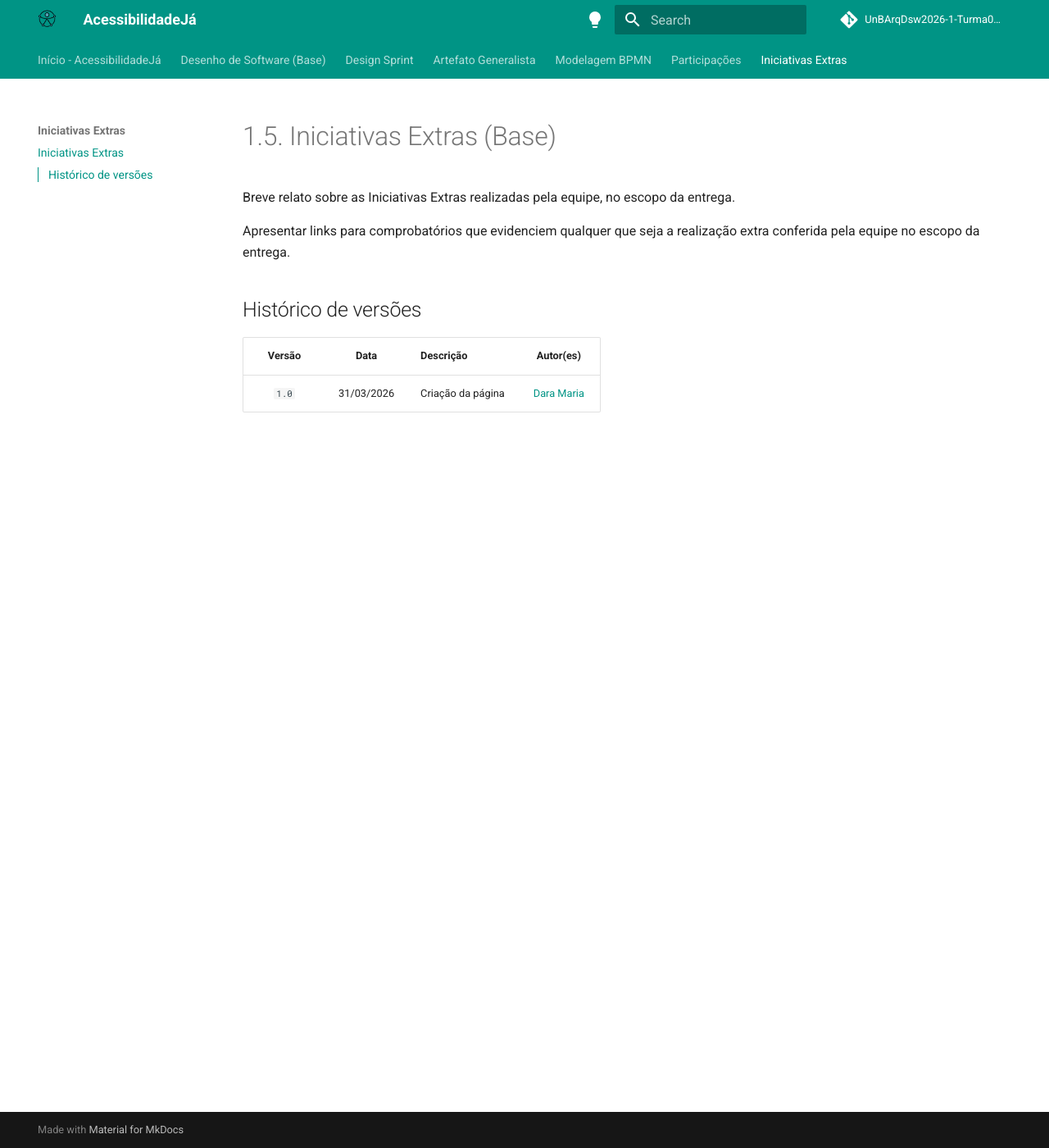
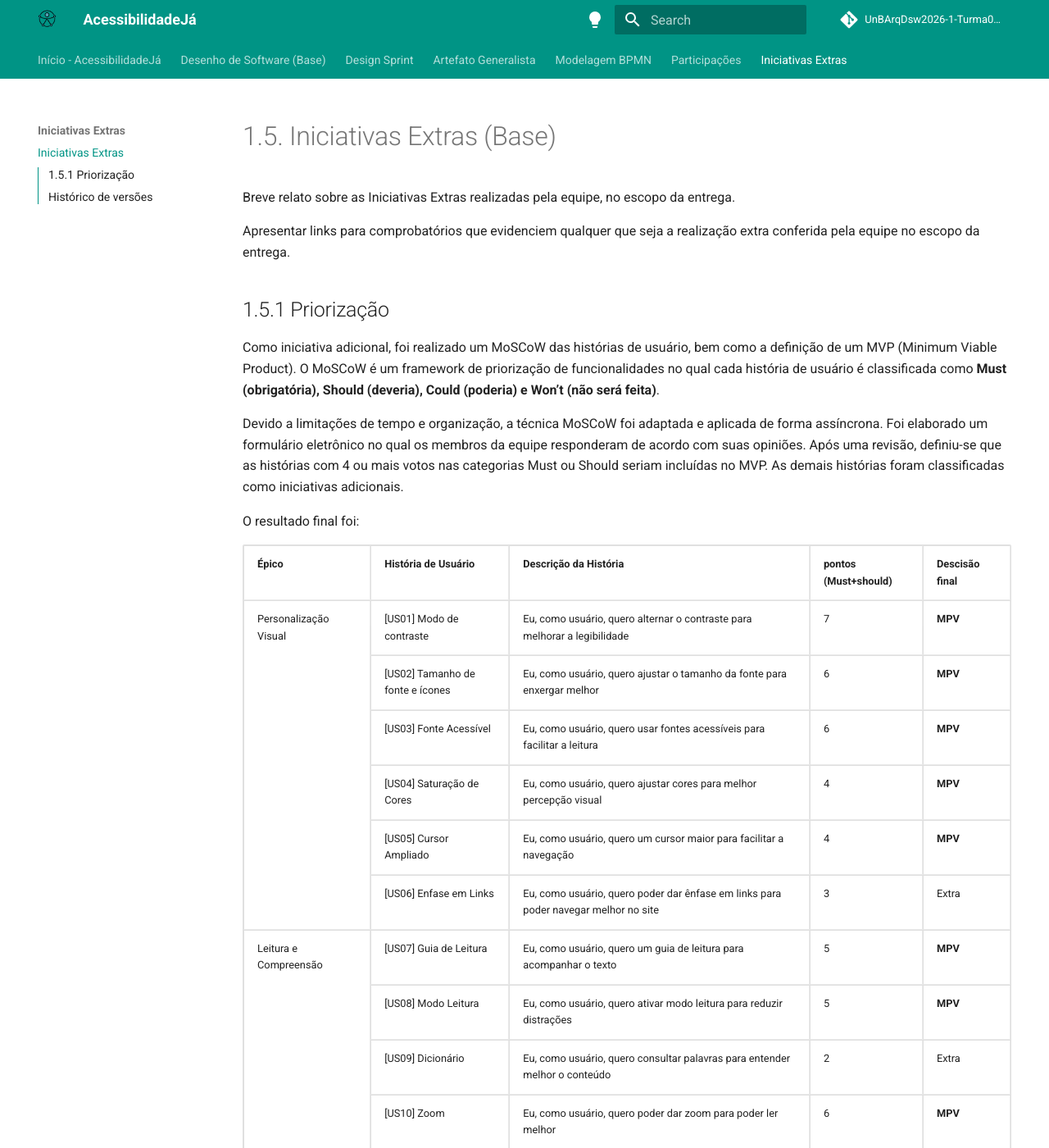
Before and after one commit to UnBArqDsw2026-1-Turma02/2026.01-T02_G4_AcessibilidadeJa_Entrega_01, an MkDocs documentation site: the page built from docs/Base/1.5.IniciativasExtras.md, in a window 1280 px wide and 1400 px high. Shown: the whole window at 82% size. Built offline with MkDocs 1.6.1 and Material for MkDocs 9.7.7, drawn with Linux system fonts in a browser that asks for light colours; comment, search, counter and statistics services are not loaded; some of the changed text lies outside the part shown.

Commit message:
Iniciativa extra Moscow priorização

```diff
--- a/docs/Base/1.5.IniciativasExtras.md
+++ b/docs/Base/1.5.IniciativasExtras.md
@@ -4,8 +4,143 @@ Breve relato sobre as Iniciativas Extras realizadas pela equipe, no escopo da en
 
 Apresentar links para comprobatórios que evidenciem qualquer que seja a realização extra conferida pela equipe no escopo da entrega.
 
+## 1.5.1 Priorização
+
+Como iniciativa adicional, foi realizado um MoSCoW das histórias de usuário, bem como a definição de um MVP (Minimum Viable Product). O MoSCoW é um framework de priorização de funcionalidades no qual cada história de usuário é classificada como __Must (obrigatória), Should (deveria), Could (poderia) e Won’t (não será feita)__.
+
+Devido a limitações de tempo e organização, a técnica MoSCoW foi adaptada e aplicada de forma assíncrona. Foi elaborado um formulário eletrônico no qual os membros da equipe responderam de acordo com suas opiniões. Após uma revisão, definiu-se que as histórias com 4 ou mais votos nas categorias Must ou Should seriam incluídas no MVP. As demais histórias foram classificadas como iniciativas adicionais.
+
+O resultado final foi:
+
+<table border="1" cellpadding="8" cellspacing="0">
+  <thead>
+    <tr>
+      <th>Épico</th>
+      <th>História de Usuário</th>
+      <th>Descrição da História</th>
+      <th>pontos (Must+should)</th>
+      <th>Descisão final</th>
+    </tr>
+  </thead>
+  <tbody>
+    <tr>
+      <td rowspan="6">Personalização Visual</td>
+      <td>[US01] Modo de contraste</td>
+      <td>Eu, como usuário, quero alternar o contraste para melhorar a legibilidade</td>
+      <td>7</td>
+      <td><strong>MPV</strong></td>
+    </tr>
+    <tr>
+      <td>[US02] Tamanho de fonte e ícones</td>
+      <td>Eu, como usuário, quero ajustar o tamanho da fonte para enxergar melhor</td>
+      <td>6</td>
+      <td><strong>MPV</strong></td>
+    </tr>
+    <tr>
+      <td>[US03] Fonte Acessível</td>
+      <td>Eu, como usuário, quero usar fontes acessíveis para facilitar a leitura</td>
+      <td>6</td>
+      <td><strong>MPV</strong></td>
+    </tr>
+    <tr>
+      <td>[US04] Saturação de Cores</td>
+      <td>Eu, como usuário, quero ajustar cores para melhor percepção visual</td>
+      <td>4</td>
+      <td><strong>MPV</strong></td>
+    </tr>
+    <tr>
+      <td>[US05] Cursor Ampliado</td>
+      <td>Eu, como usuário, quero um cursor maior para facilitar a navegação</td>
+      <td>4</td>
+      <td><strong>MPV</strong></td>
+    </tr>
+     <tr>
+      <td>[US06] Enfase em Links</td>
+      <td>Eu, como usuário, quero poder dar ênfase em links para poder navegar melhor no site</td>
+      <td>3</td>
+      <td>Extra</td>
+    </tr>
+    <tr>
+      <td rowspan="5">Leitura e Compreensão</td>
+      <td>[US07] Guia de Leitura</td>
+      <td>Eu, como usuário, quero um guia de leitura para acompanhar o texto</td>
+      <td>5</td>
+      <td><strong>MPV</strong></td>
+    </tr>
+    <tr>
+      <td>[US08] Modo Leitura</td>
+      <td>Eu, como usuário, quero ativar modo leitura para reduzir distrações</td>
+      <td>5</td>
+      <td><strong>MPV</strong></td>
+    </tr>
+    <tr>
+      <td>[US09] Dicionário</td>
+      <td>Eu, como usuário, quero consultar palavras para entender melhor o conteúdo</td>
+      <td>2</td>
+      <td>Extra</td>
+    </tr>
+    <tr>
+      <td>[US10] Zoom</td>
+      <td>Eu, como usuário, quero poder dar zoom para poder ler melhor</td>
+      <td>6</td>
+      <td><strong>MPV</strong></td>
+    </tr>
+    <tr>
+      <td>[US11] Alinhamento de texto</td>
+      <td>Eu, como usuário, quero mudar o alinhamento de textos para poder ler melhor o texto</td>
+      <td>3</td>
+      <td>Extra</td>
+    </tr>
+    <tr>
+      <td rowspan="2">Navegação</td>
+      <td>[US12] Atalhos de Teclado</td>
+      <td>Eu, como usuário, quero usar atalhos de teclado para navegar rapidamente</td>
+      <td>2</td>
+      <td>Extra</td>
+    </tr>
+    <tr>
+      <td>[US13] Ícone de Acesso</td>
+      <td>Eu, como usuário, quero acessar funcionalidades por um ícone não intrusivo para navegar mais facilmente</td>
+      <td>4</td>
+      <td><strong>MPV</strong></td>
+    </tr>
+    <tr>
+      <td rowspan="2">Configuração</td>
+      <td>[US14] Reset de Configurações</td>
+      <td>Eu, como usuário, quero desfazer mudanças realizadas</td>
+      <td>4</td>
+      <td><strong>MPV</strong></td>
+    </tr>
+    <tr>
+      <td>[US15] Salvar Preferências</td>
+      <td>Eu, como usuário, quero salvar minhas preferências para uso futuro para melhorar a qualidade de uso</td>
+      <td>4</td>
+      <td><strong>MPV</strong></td>
+    </tr>
+    <tr>
+      <td rowspan="1">Internacionalização</td>
+      <td>[US16] Troca de Idioma</td>
+      <td>Eu, como usuário, quero mudar o idioma para minha língua para entender a página</td>
+      <td>2</td>
+      <td>Extra</td>
+    </tr>
+    <tr>
+      <td rowspan="1">Suporte</td>
+      <td>[US17] Tutorial</td>
+      <td>Eu, como usuário, quero assistir a um tutorial para aprender a usar a ferramenta</td>
+      <td>3</td>
+      <td>Extra</td>
+    </tr>
+
+  </tbody>
+</table>
+
+
+
+
 ## Histórico de versões
 
 | Versão | Data | Descrição | Autor(es) |
 | :---: | :---: | :--- | :---: |
 | `1.0` | 31/03/2026 | Criação da página | [Dara Maria](https://github.com/daramariabs) |
+| `1.0` | 31/03/2026 | Adicionar priorização | [Pedro Cruz](https://github.com/pfc15) |
```
